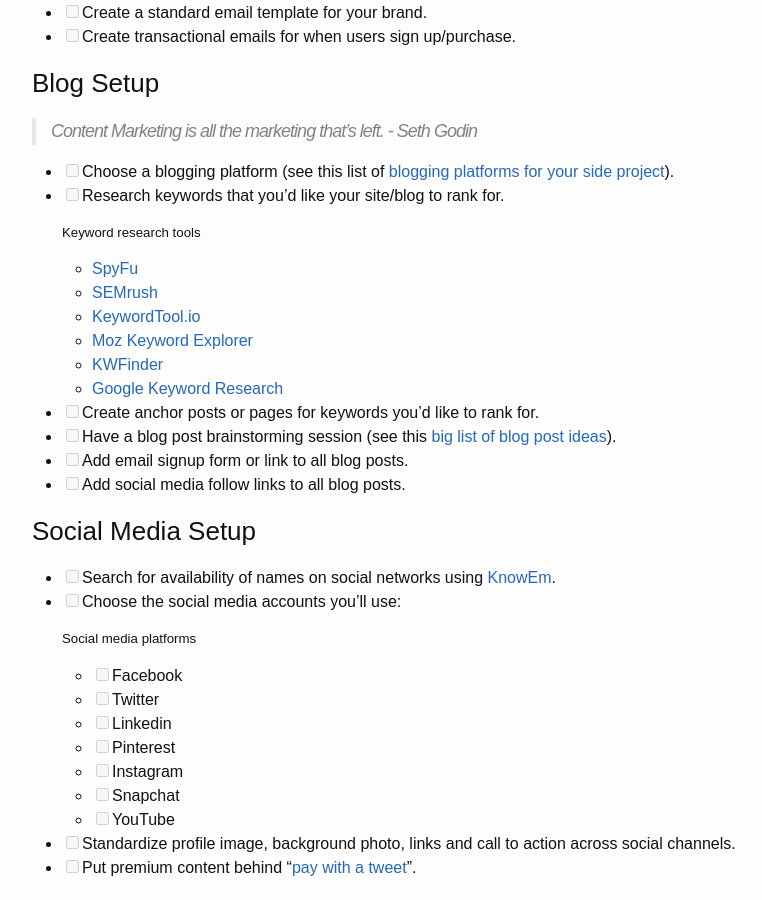
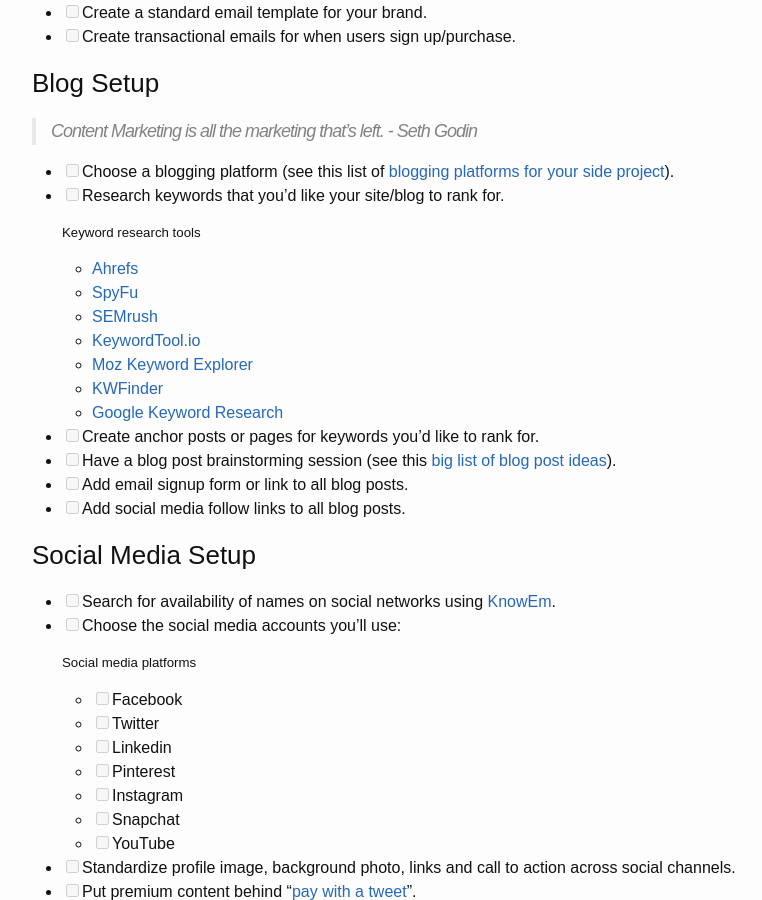
Before and after one commit to draftdev/startup-marketing-checklist, a Jekyll site: the page built from marketing-checklist.md, in a window 1280 px wide and 900 px high, scrolled down 2662 px. Shown: the whole window, without its empty margins (238-1000 px from the left). Built offline with Jekyll 4.4.1, drawn with Linux system fonts in a browser that asks for light colours; comment, search, counter and statistics services are not loaded.

Commit message:
Adding hrefs

```diff
--- a/marketing-checklist.md
+++ b/marketing-checklist.md
@@ -109,6 +109,7 @@
 - [ ] Research keywords that you'd like your site/blog to rank for.
 
   ##### Keyword research tools
+  - [Ahrefs](https://ahrefs.com/)
   - [SpyFu](https://www.spyfu.com/)
   - [SEMrush](https://www.semrush.com/)
   - [KeywordTool.io](http://keywordtool.io/)
```
